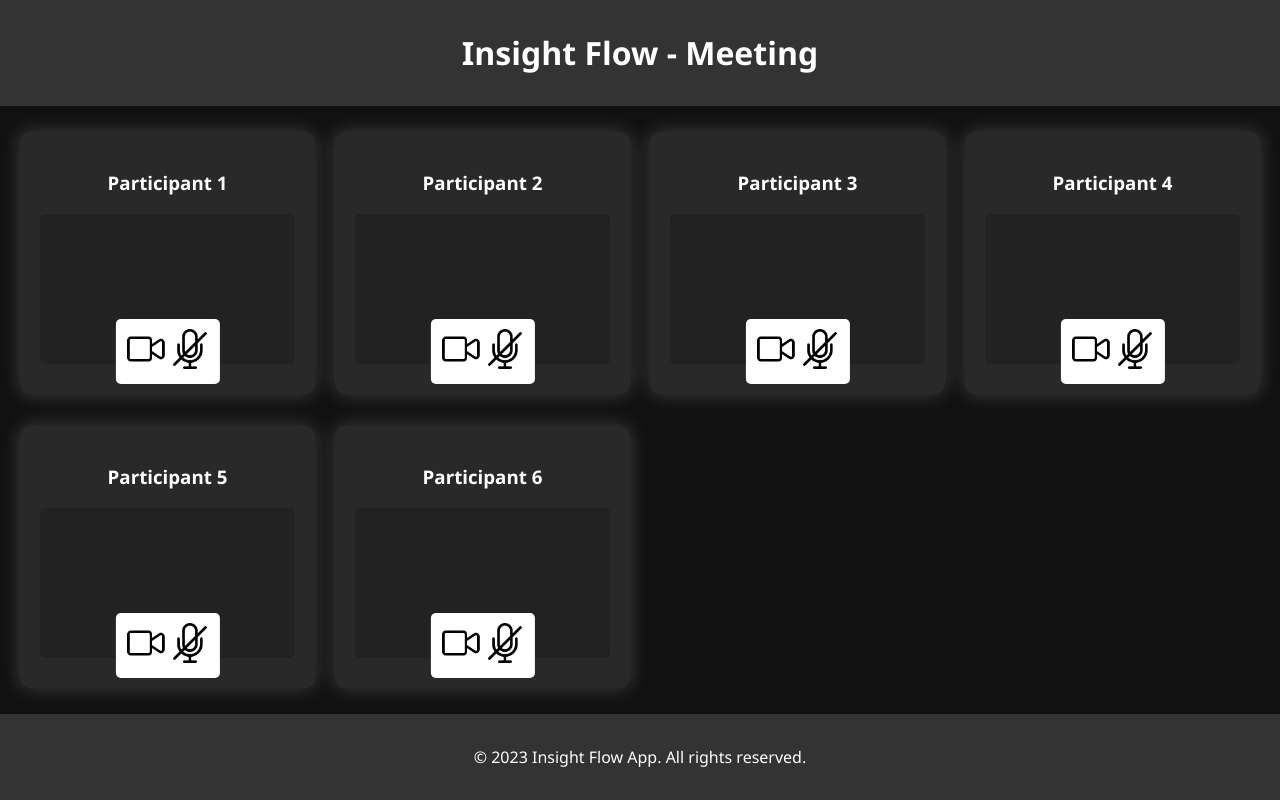
After one commit to ANUJDWIVDI/insight_flow, a Flask app: page /meeting in a window 1280 px wide. The commit adds this page. Run offline with Flask 3, Linux system fonts and the light colour scheme.

Commit message:
Added the Meeting page

```diff
--- a/app.py
+++ b/app.py
@@ -1,4 +1,4 @@
-from flask import Flask, render_template, request, redirect, url_for, jsonify
+from flask import Flask, render_template, request, redirect, url_for, jsonify, send_from_directory
 import tensorflow
 import os
 
@@ -43,6 +43,16 @@ def dashboard():
         return render_template('dashboard.html', person_hat_colors=person_hat_colors, person_chart_data=person_chart_data)
     else:
         return redirect(url_for('login'))
+
+# Route for the meeting page
+@app.route('/meeting', methods=['POST','GET'])
+def meeting():
+    return render_template('meeting.html')
+
+# Route for returning icons for the meeting
+@app.route('/icons/<path:filename>')
+def serve_icon(filename):
+    return send_from_directory('static/icons', filename)
 
 # Receives text form the speech-to-text API
 @app.route('/process_text', methods=['POST'])
--- a/templates/dashboard.html
+++ b/templates/dashboard.html
@@ -92,7 +92,7 @@
         <div class="meeting-pane">
             <h2>Virtual Meeting</h2>
             <p>Welcome to our futuristic virtual meeting space. Connect with others and explore the future together.</p>
-            <a href="/meeting" class="meeting-button">Start a Meeting</a>
+            <a href="{{ url_for('meeting') }}" class="meeting-button">Start a Meeting</a>
         </div>
 
         <div class="recording-pane">
--- a/templates/login.html
+++ b/templates/login.html
@@ -3,7 +3,7 @@
 <head>
     <meta charset="UTF-8">
     <meta name="viewport" content="width=device-width, initial-scale=1.0">
-    <title>Futuristic Login</title>
+    <title>Insight Flow Login</title>
     <style>
         html, body {
             height: 100%;
--- /dev/null
+++ b/templates/meeting.html
@@ -0,0 +1,200 @@
+<!-- meeting.html -->
+<!DOCTYPE html>
+<html lang="en">
+
+<head>
+    <meta charset="UTF-8">
+    <meta name="viewport" content="width=device-width, initial-scale=1.0">
+    <title>Insight Flow - Meeting</title>
+    <style>
+        body {
+            margin: 0;
+            padding: 0;
+            display: flex;
+            flex-direction: column;
+            min-height: 100vh;
+            background: #111;
+            font-family: 'Segoe UI', Tahoma, Geneva, Verdana, sans-serif;
+            color: #fff;
+            overflow: hidden; /* Prevent scrolling */
+        }
+
+        header, footer {
+            padding: 10px;
+            background: #333;
+            text-align: center;
+        }
+
+        main {
+            flex-grow: 1;
+            display: grid;
+            grid-template-columns: repeat(auto-fill, minmax(250px, 1fr));
+            gap: 20px;
+            justify-content: center;
+            align-items: center;
+            overflow-y: auto; /* Enable scrolling if needed */
+            padding: 20px;
+        }
+
+        .participant {
+            background: rgba(255, 255, 255, 0.1);
+            padding: 20px;
+            border-radius: 10px;
+            box-shadow: 0 0 20px rgba(255, 255, 255, 0.2);
+            text-align: center;
+            position: relative;
+        }
+
+        .video {
+            width: 100%;
+            height: 150px;
+            background: #222;
+            border-radius: 5px;
+            margin-bottom: 10px;
+        }
+
+        .controls {
+            position: absolute;
+            bottom: 10px;
+            left: 50%;
+            transform: translateX(-50%);
+            background-color: white; /* Add background color */
+            padding: 10px; /* Add padding for spacing */
+            border-radius: 5px; /* Add border radius for rounded corners */
+        }
+
+        .control-button {
+            background: none;
+            border: none;
+            cursor: pointer;
+            padding: 0;
+        }
+
+        .control-button img {
+            width: 40px; /* Adjust the width as needed */
+            height: auto;
+        }
+
+        .control-button:hover {
+            transform: scale(1.1);
+        }
+
+        footer {
+            background-color: #333;
+            color: white;
+            text-align: center;
+            padding: 1em;
+            margin-top: auto;
+        }
+    </style>
+</head>
+
+<body>
+
+    <header>
+        <h1>Insight Flow - Meeting</h1>
+    </header>
+
+    <main>
+        <!-- Participant 1 -->
+        <div class="participant">
+            <h3>Participant 1</h3>
+            <div class="video"></div>
+            <div class="controls">
+                <button class="control-button" onclick="toggleVideo('video1')">
+                    <img src="{{ url_for('serve_icon', filename='video.png') }}" alt="Video">
+                </button>
+                <button class="control-button" onclick="toggleMute('mute1')">
+                    <img src="{{ url_for('serve_icon', filename='mute.png') }}" alt="Mute">
+                </button>
+            </div>
+        </div>
+
+        <!-- Participant 2 -->
+        <div class="participant">
+            <h3>Participant 2</h3>
+            <div class="video"></div>
+            <div class="controls">
+                <button class="control-button" onclick="toggleVideo('video2')">
+                    <img src="icons/video.png" alt="Video">
+                </button>
+                <button class="control-button" onclick="toggleMute('mute2')">
+                    <img src="icons/mute.png" alt="Mute">
+                </button>
+            </div>
+        </div>
+
+        <!-- Participant 3 -->
+        <div class="participant">
+            <h3>Participant 3</h3>
+            <div class="video"></div>
+            <div class="controls">
+                <button class="control-button" onclick="toggleVideo('video3')">
+                    <img src="icons/video.png" alt="Video">
+                </button>
+                <button class="control-button" onclick="toggleMute('mute3')">
+                    <img src="icons/mute.png" alt="Mute">
+                </button>
+            </div>
+        </div>
+
+        <!-- Participant 4 -->
+        <div class="participant">
+            <h3>Participant 4</h3>
+            <div class="video"></div>
+            <div class="controls">
+                <button class="control-button" onclick="toggleVideo('video4')">
+                    <img src="icons/video.png" alt="Video">
+                </button>
+                <button class="control-button" onclick="toggleMute('mute4')">
+                    <img src="icons/mute.png" alt="Mute">
+                </button>
+            </div>
+        </div>
+
+        <!-- Participant 5 -->
+        <div class="participant">
+            <h3>Participant 5</h3>
+            <div class="video"></div>
+            <div class="controls">
+                <button class="control-button" onclick="toggleVideo('video5')">
+                    <img src="icons/video.png" alt="Video">
+                </button>
+                <button class="control-button" onclick="toggleMute('mute5')">
+                    <img src="icons/mute.png" alt="Mute">
+                </button>
+            </div>
+        </div>
+
+        <!-- Participant 6 -->
+        <div class="participant">
+            <h3>Participant 6</h3>
+            <div class="video"></div>
+            <div class="controls">
+                <button class="control-button" onclick="toggleVideo('video6')">
+                    <img src="icons/video.png" alt="Video">
+                </button>
+                <button class="control-button" onclick="toggleMute('mute6')">
+                    <img src="icons/mute.png" alt="Mute">
+                </button>
+            </div>
+        </div>
+
+    </main>
+
+    <footer>
+        <p>&copy; 2023 Insight Flow App. All rights reserved.</p>
+    </footer>
+
+    <script>
+        function toggleVideo(videoId) {
+            // Implement video toggle logic here
+        }
+
+        function toggleMute(muteId) {
+            // Implement mute toggle logic here
+        }
+    </script>
+</body>
+
+</html>
```
Also changed, not shown: static/icons/mute.png (added), static/icons/video.png (added).
